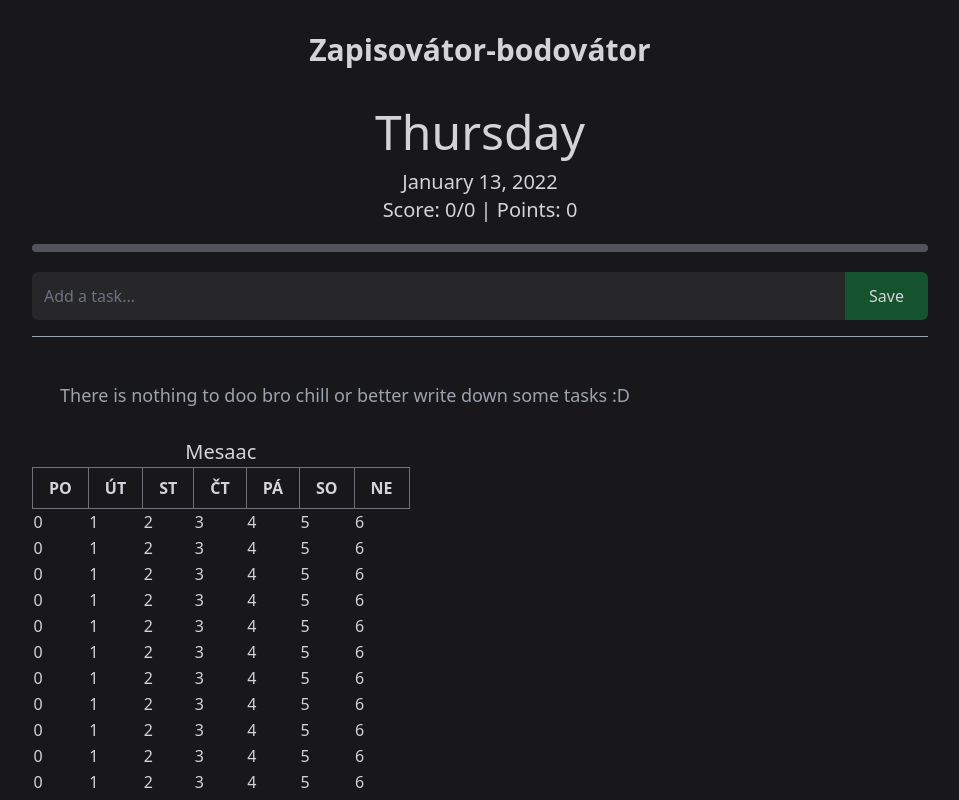
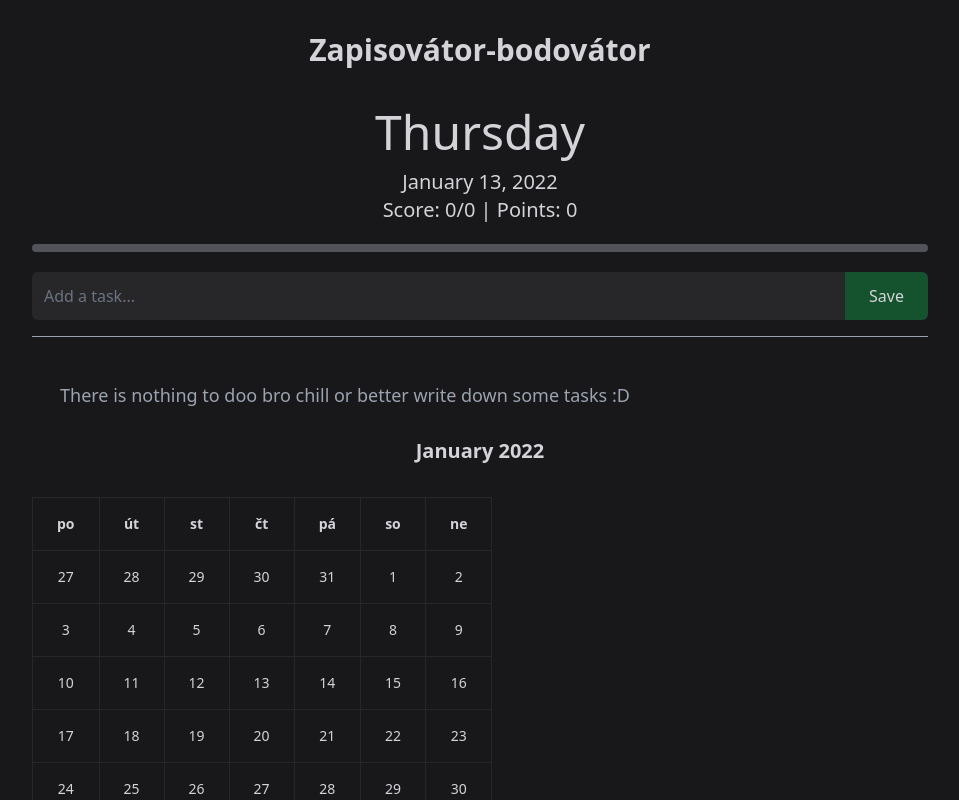
Before and after one commit to MichalMurin1/zapisovatko, a Svelte app: page / in a window 1280 px wide. Shown: the top 800 px of the page, without its empty margins (160-1119 px from the left). Built offline with nearby package versions, Linux system fonts and the light colour scheme; some icons are missing.

Commit message:
calendar coded

```diff
--- a/public/index.css
+++ b/public/index.css
@@ -487,6 +487,10 @@ Ensure the default browser behavior of the `hidden` attribute.
   left: 0px;
 }
 
+.col-span-7 {
+  grid-column: span 7 / span 7;
+}
+
 .mx-auto {
   margin-left: auto;
   margin-right: auto;
@@ -524,6 +528,10 @@ Ensure the default browser behavior of the `hidden` attribute.
   margin-bottom: 1rem;
 }
 
+.mb-8 {
+  margin-bottom: 2rem;
+}
+
 .mr-4 {
   margin-right: 1rem;
 }
@@ -538,6 +546,10 @@ Ensure the default browser behavior of the `hidden` attribute.
 
 .table {
   display: table;
+}
+
+.grid {
+  display: grid;
 }
 
 .h-screen {
@@ -596,6 +608,10 @@ Ensure the default browser behavior of the `hidden` attribute.
   flex-shrink: 0;
 }
 
+.border-collapse {
+  border-collapse: collapse;
+}
+
 .origin-left {
   transform-origin: left;
 }
@@ -616,6 +632,14 @@ Ensure the default browser behavior of the `hidden` attribute.
 
 .cursor-text {
   cursor: text;
+}
+
+.grid-cols-7 {
+  grid-template-columns: repeat(7, minmax(0, 1fr));
+}
+
+.place-items-center {
+  place-items: center;
 }
 
 .items-center {
@@ -648,12 +672,12 @@ Ensure the default browser behavior of the `hidden` attribute.
   border-bottom-right-radius: 0.375rem;
 }
 
+.border {
+  border-width: 1px;
+}
+
 .border-2 {
   border-width: 2px;
-}
-
-.border {
-  border-width: 1px;
 }
 
 .border-b {
@@ -669,6 +693,11 @@ Ensure the default browser behavior of the `hidden` attribute.
   border-color: rgb(156 163 175 / var(--tw-border-opacity));
 }
 
+.border-zinc-500 {
+  --tw-border-opacity: 1;
+  border-color: rgb(113 113 122 / var(--tw-border-opacity));
+}
+
 .border-gray-700 {
   --tw-border-opacity: 1;
   border-color: rgb(55 65 81 / var(--tw-border-opacity));
@@ -679,14 +708,19 @@ Ensure the default browser behavior of the `hidden` attribute.
   border-color: rgb(161 161 170 / var(--tw-border-opacity));
 }
 
-.border-zinc-300 {
+.border-slate-400 {
   --tw-border-opacity: 1;
-  border-color: rgb(212 212 216 / var(--tw-border-opacity));
+  border-color: rgb(148 163 184 / var(--tw-border-opacity));
 }
 
-.border-zinc-500 {
+.border-slate-700 {
   --tw-border-opacity: 1;
-  border-color: rgb(113 113 122 / var(--tw-border-opacity));
+  border-color: rgb(51 65 85 / var(--tw-border-opacity));
+}
+
+.border-zinc-800 {
+  --tw-border-opacity: 1;
+  border-color: rgb(39 39 42 / var(--tw-border-opacity));
 }
 
 .bg-zinc-900 {
@@ -726,6 +760,11 @@ Ensure the default browser behavior of the `hidden` attribute.
 
 .bg-transparent {
   background-color: transparent;
+}
+
+.bg-white {
+  --tw-bg-opacity: 1;
+  background-color: rgb(255 255 255 / var(--tw-bg-opacity));
 }
 
 .fill-white {
@@ -768,14 +807,14 @@ Ensure the default browser behavior of the `hidden` attribute.
   padding-bottom: 0.5rem;
 }
 
-.py-1 {
-  padding-top: 0.25rem;
-  padding-bottom: 0.25rem;
+.py-3 {
+  padding-top: 0.75rem;
+  padding-bottom: 0.75rem;
 }
 
-.px-3 {
-  padding-left: 0.75rem;
-  padding-right: 0.75rem;
+.py-4 {
+  padding-top: 1rem;
+  padding-bottom: 1rem;
 }
 
 .pt-8 {
@@ -784,10 +823,6 @@ Ensure the default browser behavior of the `hidden` attribute.
 
 .pb-4 {
   padding-bottom: 1rem;
-}
-
-.pt-2 {
-  padding-top: 0.5rem;
 }
 
 .text-center {
@@ -842,11 +877,6 @@ Ensure the default browser behavior of the `hidden` attribute.
   color: rgb(156 163 175 / var(--tw-text-opacity));
 }
 
-.text-zinc-200 {
-  --tw-text-opacity: 1;
-  color: rgb(228 228 231 / var(--tw-text-opacity));
-}
-
 .line-through {
   -webkit-text-decoration-line: line-through;
           text-decoration-line: line-through;
@@ -873,6 +903,12 @@ Ensure the default browser behavior of the `hidden` attribute.
 
 .opacity-0 {
   opacity: 0;
+}
+
+.shadow-sm {
+  --tw-shadow: 0 1px 2px 0 rgb(0 0 0 / 0.05);
+  --tw-shadow-colored: 0 1px 2px 0 var(--tw-shadow-color);
+  box-shadow: var(--tw-ring-offset-shadow, 0 0 #0000), var(--tw-ring-shadow, 0 0 #0000), var(--tw-shadow);
 }
 
 .ring-zinc-700 {
@@ -932,3 +968,15 @@ input:checked + .checkbox polyline {
   --tw-ring-shadow: var(--tw-ring-inset) 0 0 0 calc(1px + var(--tw-ring-offset-width)) var(--tw-ring-color);
   box-shadow: var(--tw-ring-offset-shadow), var(--tw-ring-shadow), var(--tw-shadow, 0 0 #0000);
 }
+
+@media (prefers-color-scheme: dark) {
+  .dark\:border-slate-500 {
+    --tw-border-opacity: 1;
+    border-color: rgb(100 116 139 / var(--tw-border-opacity));
+  }
+
+  .dark\:bg-slate-800 {
+    --tw-bg-opacity: 1;
+    background-color: rgb(30 41 59 / var(--tw-bg-opacity));
+  }
+}
--- a/src/components/Calendar.svelte
+++ b/src/components/Calendar.svelte
@@ -5,38 +5,74 @@
      * 🌍 localeName : name of local, f.e. en-GB, default es-MX
      *  ✅ weekday   : formart of weekday short/long (Default)
      */
-function daysForLocale(localeName = 'es-MX', weekday = 'long') {
+    function daysForLocale(localeName = "es-MX", weekday = "long") {
         const format = new Intl.DateTimeFormat(localeName, { weekday }).format;
-  return [...Array(7).keys()]
-    .map((day) => format(new Date(Date.UTC(2021, 5, day))));
+        return [...Array(7).keys()].map((day) =>
+            format(new Date(Date.UTC(2021, 5, day)))
+        );
     }
-const daysOfWeek = daysForLocale('cs-CZ', 'short');
-const date = new Date();
-const month = date.getMonth();
-let firstDay = new Date(month+'-1-'+date.getFullYear());
-console.log(firstDay);
+    const daysOfWeek = daysForLocale("cs-CZ", "short");
+
+    const setToMonday = (date) => {
+        // Get the day of the week for the given date (0 = Sunday, 1 = Monday, ... 6 = Saturday)
+        var day = date.getDay() || 7; // Get current day number, converting Sun. to 7
+        var workDate = new Date(date); // Copy date so don't modify original
+        // If the day is already Monday, return the date as is
+        if (day === 1) {
+            return date;
+        }
+        // shift date to Monday
+        workDate.setDate(workDate.getDate() - day + 1);
+        return workDate;
+    };
+
+    /*const setToFriday = (date) => {
+        var day = date.getDay() || 7;
+        if (day !== 0) date.setHours(24 * (7 - day));
+        return date;
+    };*/
+
+    const formatter = new Intl.DateTimeFormat("en", {
+        month: "long",
+        year: "numeric",
+    });
+    const dayFormatter = new Intl.DateTimeFormat("en", {
+        day: "numeric",
+    });
+
+    let date = new Date();
+    let firstDay = new Date(date.getFullYear(), date.getMonth(), 1);
+    let firstDayCalendar =  new Date(setToMonday(firstDay));
 
 </script>
-<table class="text-zinc-300">
-    <thead>
-        <tr>
-            <td colspan="7" class="text-center">
-                <p class="text-xl">Mesaac</p>
-            </td>
-        </tr>
-        <tr>
+
+<div class="col-span-7 text-center mb-8 text-xl font-bold">
+    {formatter.format(firstDay)}
+</div>
+<table class="border-collapse border border-zinc-800 text-sm text-center">
+    <tr class="">
     {#each daysOfWeek as day}
-                <td class="py-2 font-bold px-4 uppercase border border-zinc-500">{day}</td>
+        <th class="px-6 py-4 border border-zinc-800">{day}</th>
     {/each}
     </tr>
-    </thead>
-    <tbody>
-        {#each {length: 56} as day, i}
+    <!-- make calendar, loop over 41 day and iterate up firstDayCalendar -->
+    {#each { length: 6} as num, i}
     <tr>
-            {#each {length: 7} as daysOfWeek, j}
-            <td>{j}</td>
+        {#each { length: 7 } as num2, j}
+            {#if i == 0 && j == 0}
+                <td>{dayFormatter.format(firstDayCalendar)}</td>
+            {:else}
+            <td
+                class="px-6 py-4 border border-zinc-800"
+            >
+                {dayFormatter.format(
+                    firstDayCalendar.setDate(
+                        firstDayCalendar.getDate() + 1
+                    )
+                )}
+            </td>
+            {/if}
         {/each}
     </tr>
     {/each}
-    </tbody>
 </table>
--- a/src/stores/ItemStore.js
+++ b/src/stores/ItemStore.js
@@ -33,4 +33,5 @@ dateStore.subscribe(val => {
     itemsStore.set(storedItems);
 });
 
+
 itemsStore.subscribe(val => localStorage.setStuff(formatter.format(dateFromStore), val));
```
Also changed, not shown: 2 other files (tests, documents, lock files or other folders). Lines whose indentation alone changed are shown as unchanged.
